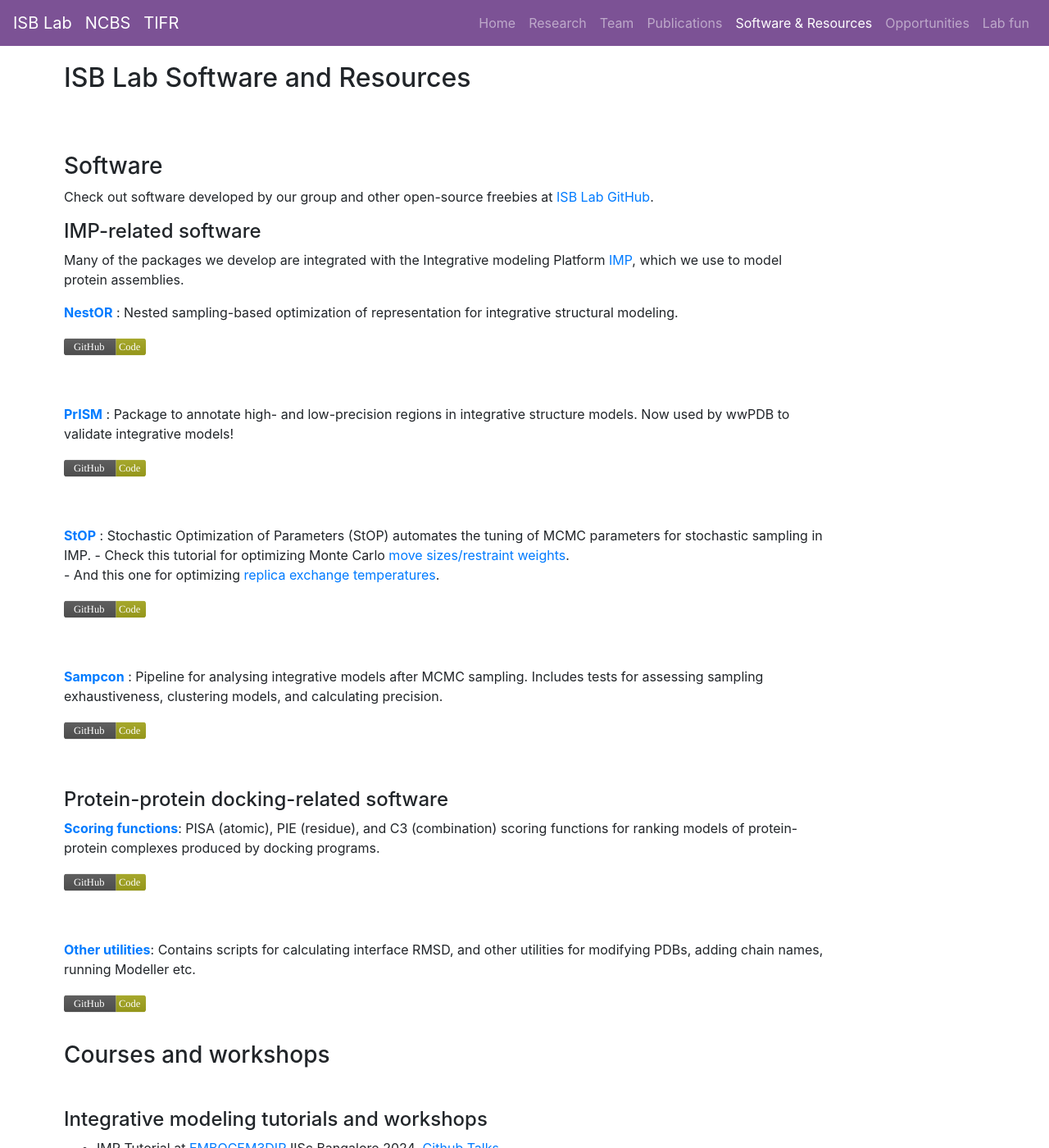
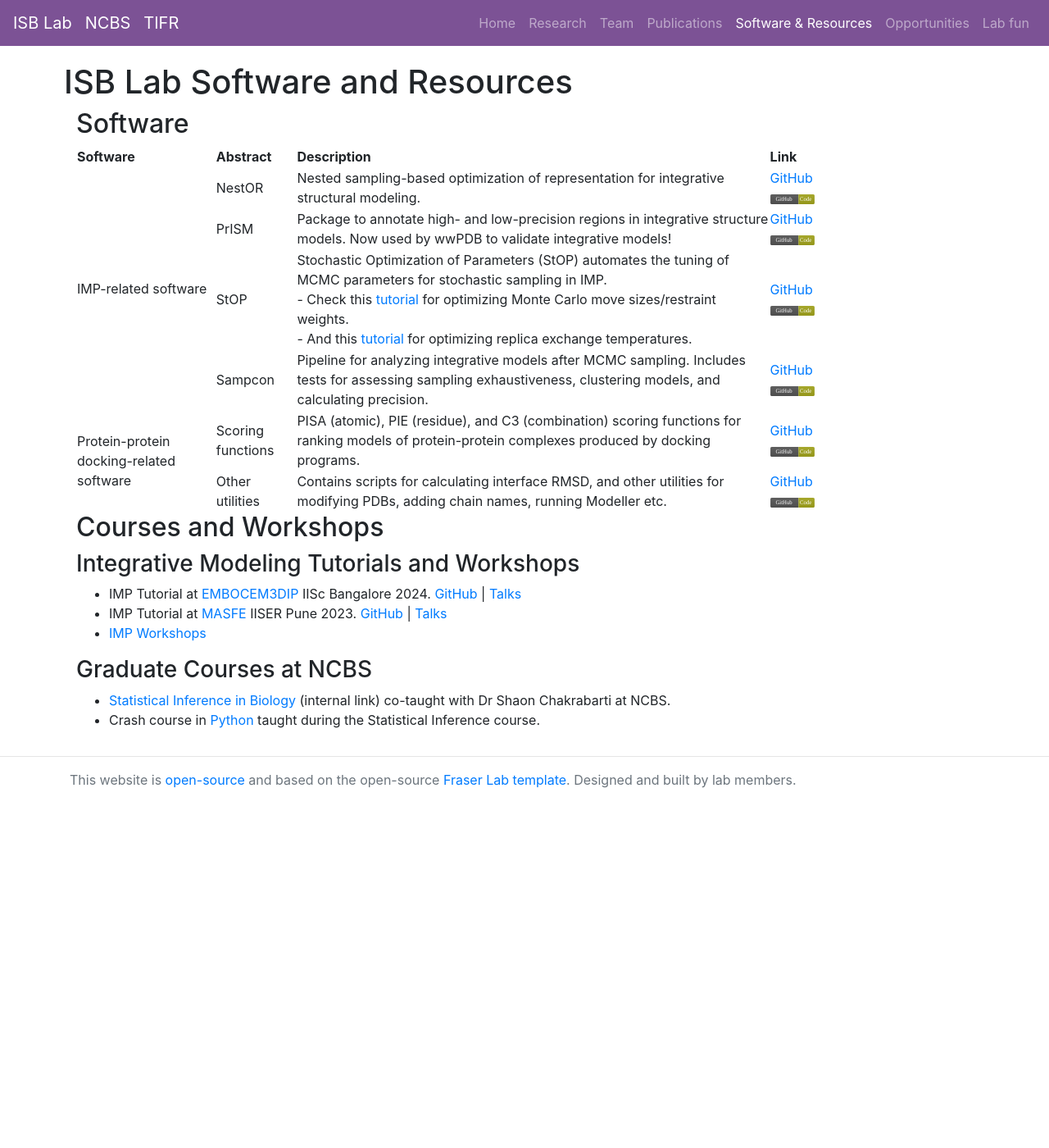
Before and after one commit to isblab/website, a Jekyll site: the page built from Software/index.md, in a window 1280 px wide and 1400 px high. Shown: the whole window at 82% size. Built offline with Jekyll 4.4.1, drawn with Linux system fonts in a browser that asks for light colours; some of the changed text lies outside the part shown.

Commit message:
Update software page

```diff
--- a/Software/index.md
+++ b/Software/index.md
@@ -3,58 +3,84 @@ title: Software and Resources
 layout: default
 group: Software
 ---
+<h1>ISB Lab Software and Resources</h1>
+<div class="container-fluid">
 
-## ISB Lab Software and Resources
-<br><br>
+<h2>Software</h2>
 
-### Software
+<table>
+    <thead>
+        <tr>
+            <th>Software</th>
+            <th>Abstract</th>
+            <th>Description</th>
+            <th>Link</th>
+        </tr>
+    </thead>
+    <tbody>
+        <tr>
+            <td rowspan="4">IMP-related software</td>
+            <td>NestOR</td>
+            <td>Nested sampling-based optimization of representation for integrative structural modeling.</td>
+            <td><a href="https://github.com/isblab/nestor" class="link">GitHub <img src="/static/img/logos/code_logo.svg" alt="GitHub" class="logo"></a></td>
+        </tr>
+        <tr>
+            <td>PrISM</td>
+            <td>Package to annotate high- and low-precision regions in integrative structure models. Now used by wwPDB to validate integrative models!</td>
+            <td><a href="https://github.com/isblab/prism" class="link">GitHub <img src="/static/img/logos/code_logo.svg" alt="GitHub" class="logo"></a></td>
+        </tr>
+        <tr>
+            <td>StOP</td>
+            <td>Stochastic Optimization of Parameters (StOP) automates the tuning of MCMC parameters for stochastic sampling in IMP.<br>
+                - Check this <a href="https://github.com/isblab/stop/blob/main/docs/tutorial_basic.md" class="link">tutorial</a> for optimizing Monte Carlo move sizes/restraint weights.<br>
+                - And this <a href="https://github.com/isblab/stop/blob/main/docs/tutorial_replica.md" class="link">tutorial</a> for optimizing replica exchange temperatures.
+            </td>
+            <td><a href="https://github.com/isblab/stop" class="link">GitHub <img src="/static/img/logos/code_logo.svg" alt="GitHub" class="logo"></a></td>
+        </tr>
+        <tr>
+            <td>Sampcon</td>
+            <td>Pipeline for analyzing integrative models after MCMC sampling. Includes tests for assessing sampling exhaustiveness, clustering models, and calculating precision.</td>
+            <td><a href="https://github.com/salilab/imp-sampcon" class="link">GitHub <img src="/static/img/logos/code_logo.svg" alt="GitHub" class="logo"></a></td>
+        </tr>
+        <tr>
+            <td rowspan="2">Protein-protein docking-related software</td>
+            <td>Scoring functions</td>
+            <td>PISA (atomic), PIE (residue), and C3 (combination) scoring functions for ranking models of protein-protein complexes produced by docking programs.</td>
+            <td><a href="https://github.com/isblab/dockingScripts/tree/main/capriScripts/potentials" class="link">GitHub <img src="/static/img/logos/code_logo.svg" alt="GitHub" class="logo"></a></td>
+        </tr>
+        <tr>
+            <td>Other utilities</td>
+            <td>Contains scripts for calculating interface RMSD, and other utilities for modifying PDBs, adding chain names, running Modeller etc.</td>
+            <td><a href="https://github.com/isblab/dockingScripts" class="link">GitHub <img src="/static/img/logos/code_logo.svg" alt="GitHub" class="logo"></a></td>
+        </tr>
+    </tbody>
+</table>
 
-Check out software developed by our group and other open-source freebies at [ISB Lab GitHub](https://github.com/isblab). <br>
+<h2>Courses and Workshops</h2>
 
+<h3>Integrative Modeling Tutorials and Workshops</h3>
+<ul>
+    <li>
+        IMP Tutorial at <a href="https://meetings.embo.org/event/24-cryo-em" class="link">EMBOCEM3DIP</a> IISc Bangalore 2024.
+        <a href="https://github.com/isblab/IMP_Tutorial" class="link">GitHub</a> |
+        <a href="https://drive.google.com/drive/folders/13dUNwgPMZE0mAeyGEdUwgnGz5ybfxs1Z" class="link">Talks</a>
+    </li>
+    <li>
+        IMP Tutorial at <a href="https://sites.google.com/acads.iiserpune.ac.in/masfe/home" class="link">MASFE</a> IISER Pune 2023.
+        <a href="https://github.com/isblab/IMP_Tutorial/tree/masfe2023" class="link">GitHub</a> |
+        <a href="https://drive.google.com/drive/folders/188BHx67a8Wq53nDTanM-vWwX3X9F_OS5" class="link">Talks</a>
+    </li>
+    <li>
+        <a href="https://integrativemodeling.org/talks.html" class="link">IMP Workshops</a>
+    </li>
+</ul>
 
-#### IMP-related software
-
-Many of the packages we develop are integrated with the Integrative modeling Platform [IMP](https://integrativemodeling.org/), which we use to model protein assemblies. <br>
-
-[**NestOR**](https://github.com/isblab/nestor) : Nested sampling-based optimization of representation for integrative structural modeling. <br>
-[![GitHub](/static/img/logos/code_logo.svg){:width="100px" height="60px"}](https://github.com/isblab/nestor) <br> <br>
-
-[**PrISM**](https://github.com/isblab/prism) : Package to annotate high- and low-precision regions in integrative structure models. Now used by wwPDB to validate integrative models! <br>
-[![GitHub](/static/img/logos/code_logo.svg){:width="100px" height="60px"}](https://github.com/isblab/prism) <br> <br>
-
-
-[**StOP**](https://github.com/isblab/stop) : Stochastic Optimization of Parameters (StOP) automates the tuning of MCMC parameters for stochastic sampling in IMP.
-	-  Check this tutorial for optimizing Monte Carlo [move sizes/restraint weights](https://github.com/isblab/stop/blob/main/docs/tutorial_basic.md).<br>
-	-  And this one for optimizing [replica exchange temperatures](https://github.com/isblab/stop/blob/main/docs/tutorial_replica.md). <br>
-[![GitHub](/static/img/logos/code_logo.svg){:width="100px" height="60px"}](https://github.com/isblab/stop) <br> <br>
-
-
-[**Sampcon**](https://github.com/salilab/imp-sampcon) : Pipeline for analysing integrative models after MCMC sampling. Includes tests for assessing sampling exhaustiveness, clustering models, and calculating precision. <br>
-[![GitHub](/static/img/logos/code_logo.svg){:width="100px" height="60px"}](https://github.com/salilab/imp-sampcon) <br> <br>
-
-
-#### Protein-protein docking-related software
-
-[**Scoring functions**](https://github.com/isblab/dockingScripts/tree/main/capriScripts/potentials): PISA (atomic), PIE (residue), and C3 (combination) scoring functions for ranking models of protein-protein complexes produced by docking programs.  <br>
-[![GitHub](/static/img/logos/code_logo.svg){:width="100px" height="60px"}](https://github.com/isblab/dockingScripts/tree/main/capriScripts/potentials) <br> <br>
-
-[**Other utilities**](https://github.com/isblab/dockingScripts): Contains scripts for calculating interface RMSD, and other utilities for modifying PDBs, adding chain names, running Modeller etc.  <br>
-[![GitHub](/static/img/logos/code_logo.svg){:width="100px" height="60px"}](https://github.com/isblab/dockingScripts)
-
-### Courses and workshops
-
-<br>
-
-#### Integrative modeling tutorials and workshops
-
-- IMP Tutorial at [EMBOCEM3DIP](https://meetings.embo.org/event/24-cryo-em) IISc Bangalore 2024. [Github](https://github.com/isblab/IMP_Tutorial) [Talks](https://drive.google.com/drive/folders/13dUNwgPMZE0mAeyGEdUwgnGz5ybfxs1Z) <br>
-
-- IMP Tutorial at [MASFE](https://sites.google.com/acads.iiserpune.ac.in/masfe/home) IISER Pune 2023. [Github](https://github.com/isblab/IMP_Tutorial/tree/masfe2023) [Talks](https://drive.google.com/drive/folders/188BHx67a8Wq53nDTanM-vWwX3X9F_OS5) <br>
-
-- [IMP Workshops](https://integrativemodeling.org/talks.html)  <br>
-
-#### Graduate courses at NCBS
-
-- [Statistical Inference in Biology](http://moodle.ncbs.res.in/course/view.php?id=107) (internal link) co-taught with Dr Shaon Chakrabarti at NCBS.  <br>
-
-- Crash course in [Python](https://github.com/isblab/pycrash) taught during the Statistical Inference course.  <br>
+<h3>Graduate Courses at NCBS</h3>
+<ul>
+    <li>
+        <a href="http://moodle.ncbs.res.in/course/view.php?id=107" class="link">Statistical Inference in Biology</a> (internal link) co-taught with Dr Shaon Chakrabarti at NCBS.
+    </li>
+    <li>
+        Crash course in <a href="https://github.com/isblab/pycrash" class="link">Python</a> taught during the Statistical Inference course.
+    </li>
+</ul>
```
